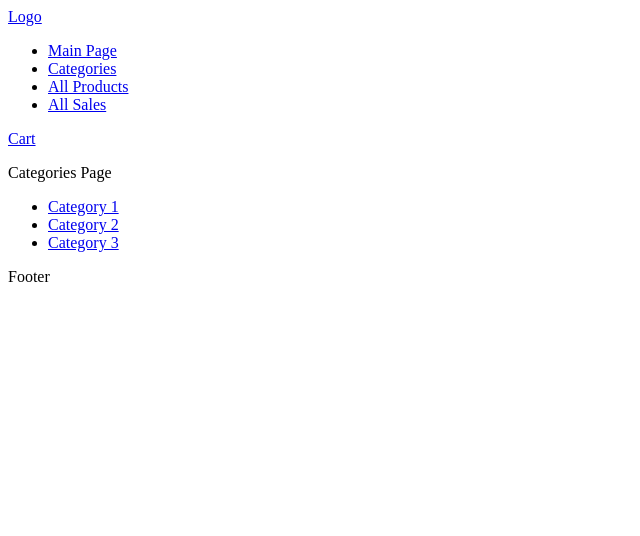
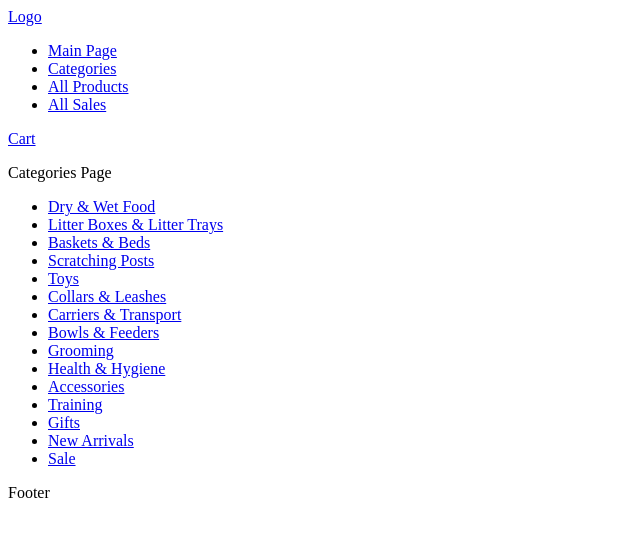
Before and after one commit to slavabez/react-final-project-structure, a React (Vite) app: page /categories in a window 1280 px wide. Shown: the top 536 px of the page, without its empty margins (0-640 px from the left). Built offline with nearby package versions, Linux system fonts and the light colour scheme.

Commit message:
Added filter

```diff
--- a/src/pages/Categories/CategoriesPage.jsx
+++ b/src/pages/Categories/CategoriesPage.jsx
@@ -1,19 +1,78 @@
 import { Link } from "react-router-dom";
+
+const categories = [
+  {
+    id: 1,
+    name: "Dry & Wet Food",
+  },
+  {
+    id: 2,
+    name: "Litter Boxes & Litter Trays",
+  },
+  {
+    id: 3,
+    name: "Baskets & Beds",
+  },
+  {
+    id: 4,
+    name: "Scratching Posts",
+  },
+  {
+    id: 5,
+    name: "Toys",
+  },
+  {
+    id: 6,
+    name: "Collars & Leashes",
+  },
+  {
+    id: 7,
+    name: "Carriers & Transport",
+  },
+  {
+    id: 8,
+    name: "Bowls & Feeders",
+  },
+  {
+    id: 9,
+    name: "Grooming",
+  },
+  {
+    id: 10,
+    name: "Health & Hygiene",
+  },
+  {
+    id: 11,
+    name: "Accessories",
+  },
+  {
+    id: 12,
+    name: "Training",
+  },
+  {
+    id: 13,
+    name: "Gifts",
+  },
+  {
+    id: 14,
+    name: "New Arrivals",
+  },
+  {
+    id: 15,
+    name: "Sale",
+  },
+];
 
 export default function CategoriesPage() {
   return (
     <div>
       <p>Categories Page</p>
       <ul>
-        <li>
-          <Link to="/categories/1">Category 1</Link>
-        </li>
-        <li>
-          <Link to="/categories/2">Category 2</Link>
-        </li>
-        <li>
-          <Link to="/categories/3">Category 3</Link>
-        </li>
+        {categories.map((category) => (
+          <li key={category.id}>
+            <Link to={`/categories/${category.id}`}>{category.name}</Link>
+          </li>
+        ))}
       </ul>
     </div>
   );
--- a/src/pages/Products/All/AllProductsPage.jsx
+++ b/src/pages/Products/All/AllProductsPage.jsx
@@ -1,7 +1,94 @@
+import { useSearchParams } from "react-router-dom";
+import axios from "axios";
+import { useEffect, useState } from "react";
+
 export default function AllProductsPage() {
+  const [searchParams, setSearchParams] = useSearchParams();
+  const [products, setProducts] = useState([]);
+
+  function handleChange(e) {
+    const { name, value, type, checked } = e.target;
+    const newSearchParams = new URLSearchParams(searchParams);
+    newSearchParams.set(name, type === "checkbox" ? checked : value);
+    setSearchParams(newSearchParams);
+  }
+
+  useEffect(() => {
+    const fetchProducts = async () => {
+      try {
+        const response = await axios.get("http://localhost:3333/products/all");
+        setProducts(response.data);
+      } catch (error) {
+        console.error(error);
+      }
+    };
+
+    fetchProducts();
+  }, []);
+
+  const filteredProducts = products.filter((product) => {
+    const minPrice = searchParams.get("minPrice");
+    const maxPrice = searchParams.get("maxPrice");
+
+    if (minPrice && product.price < Number(minPrice)) {
+      return false;
+    }
+    if (maxPrice && product.price > Number(maxPrice)) {
+      return false;
+    }
+    return true;
+  });
+
   return (
     <div>
       <p>All Products Page</p>
+
+      <label>
+        Min price
+        <input
+          name="minPrice"
+          type="number"
+          value={searchParams.get("minPrice") || ""}
+          onChange={handleChange}
+        />
+      </label>
+      <label>
+        Max price
+        <input
+          name="maxPrice"
+          type="number"
+          value={searchParams.get("maxPrice") || ""}
+          onChange={handleChange}
+        />
+      </label>
+      <label>
+        Include discount
+        <input
+          name="includeDiscount"
+          type="checkbox"
+          onChange={handleChange}
+          checked={searchParams.get("includeDiscount") === "true"}
+        />
+      </label>
+      <label>
+        Sort type
+        <select
+          name="sortType"
+          value={searchParams.get("sortType") || "default"}
+          onChange={handleChange}
+        >
+          <option value="default">by default</option>
+          <option value="newest">newest</option>
+          <option value="priceHighToLow">price: high-low</option>
+          <option value="priceLowToHigh">price: low-high</option>
+        </select>
+      </label>
+      {filteredProducts.map((product) => (
+        <div key={product.id}>
+          <p>{product.title}</p>
+          <p>{product.price}</p>
+        </div>
+      ))}
     </div>
   );
 }
```
